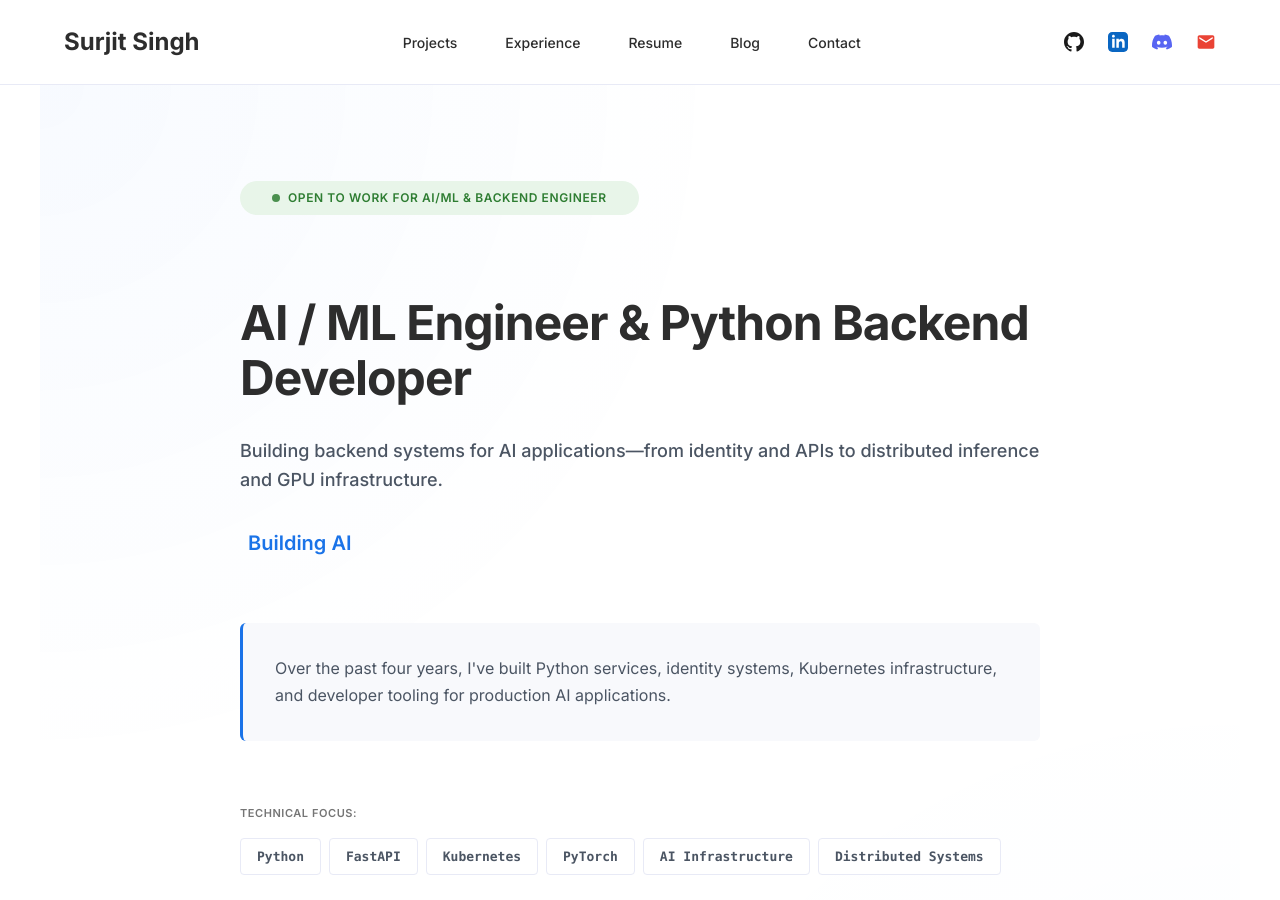
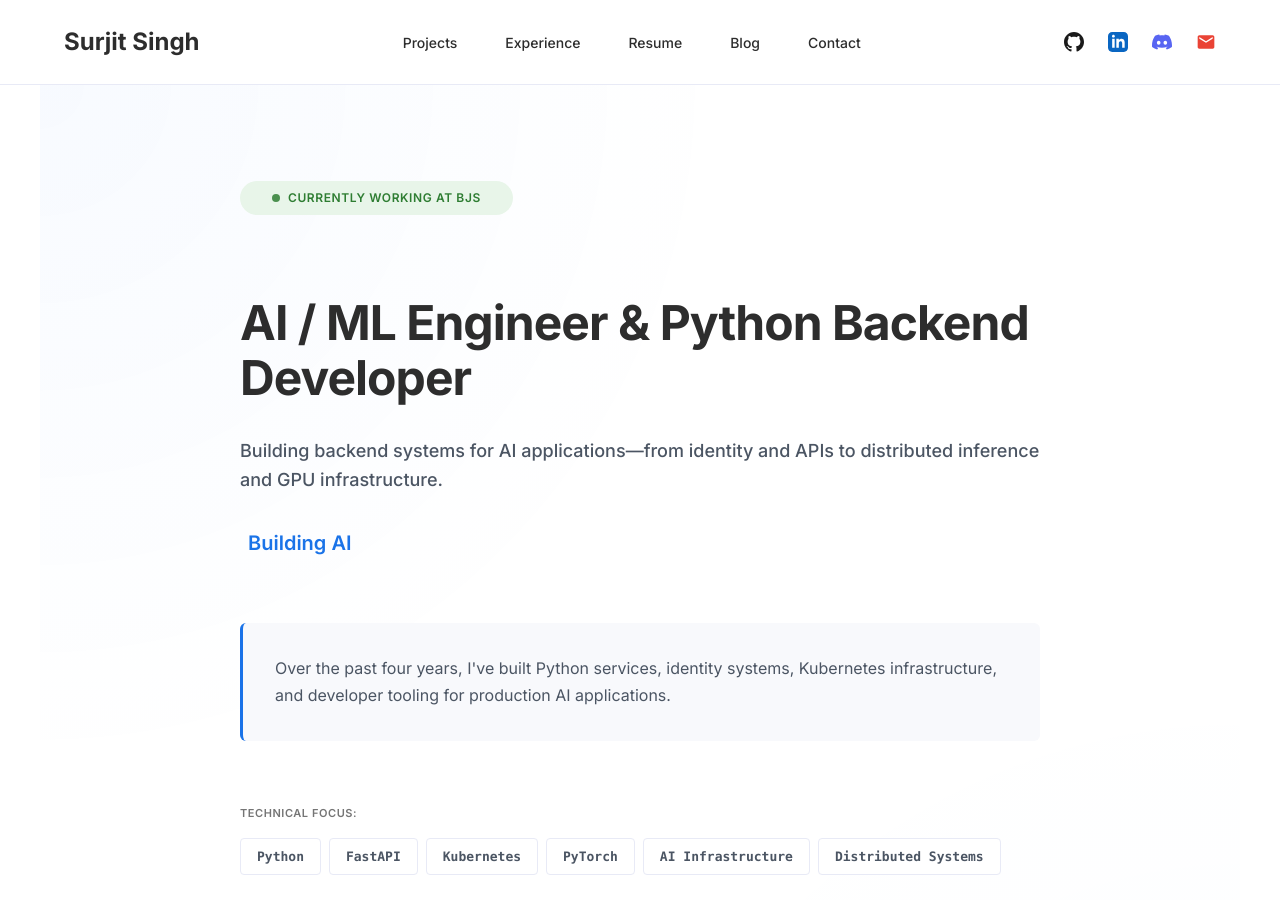
Before and after one commit to surjit7/surjit7.github.io, a Jekyll site: the page built from index.md, in a window 1280 px wide and 900 px high. Built offline with Jekyll 4.4.1, drawn with Linux system fonts in a browser that asks for light colours; some of the changed text lies outside the part shown.

Commit message:
WORK from home update

```diff
--- a/_includes/contact.html
+++ b/_includes/contact.html
@@ -3,7 +3,7 @@
     <div class="contact-header">
       <div class="availability-badge">
         <span class="badge-dot"></span>
-        <span class="badge-text">Open to Work</span>
+        <span class="badge-text">Currently working At BJS.</span>
       </div>
       <h2 class="contact-title">AI/ML & Python Backend Engineer</h2>
       <p class="contact-description">
--- a/_includes/hero.html
+++ b/_includes/hero.html
@@ -6,7 +6,8 @@
       <div class="hero-meta">
         <div class="availability-badge">
           <span class="badge-dot"></span>
-          <span class="badge-text">Open to Work for AI/ML & Backend Engineer</span>
+          <span class="badge-text">Currently working at BJS</span>
+<!--          <span class="badge-text">Open to Work for AI/ML & Backend Engineer</span>-->
         </div>
       </div>
 
```
